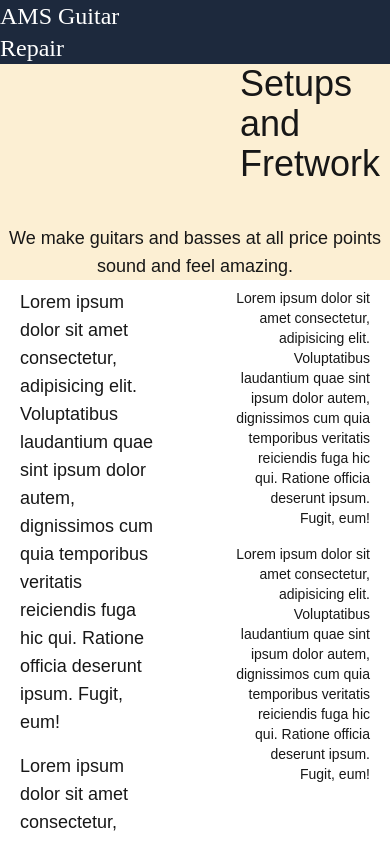
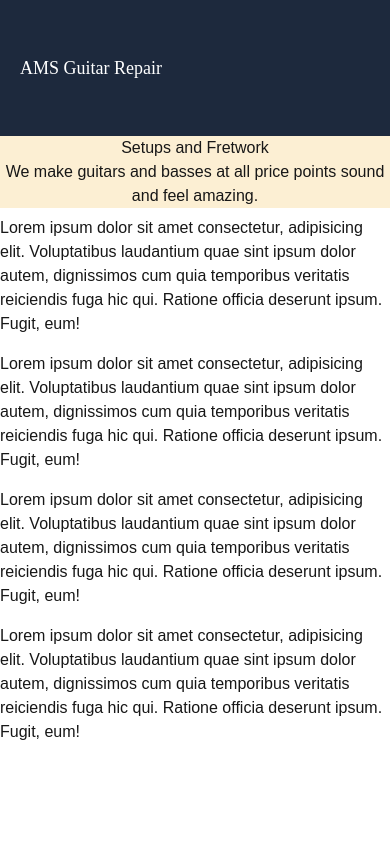
Before and after one commit to smitham50/ams-guitar-repair, a Next.js app: page / in a window 390 px wide. Shown: the top 841 px of the page. Built offline with nearby package versions, Linux system fonts and the light colour scheme.

Commit message:
Start adding breakpoints

```diff
--- a/src/app/components/Banner.tsx
+++ b/src/app/components/Banner.tsx
@@ -1,10 +1,10 @@
 const Banner: React.FC = () => {
   return (
-    <div className="flex flex-col h-68 bg-[#fcefd3]">
-      <p className="mt-auto mb-10 mx-60 text-center text-4xl text-[Pepi/Rudi]">
+    <div className="flex flex-col sm:h-30 md:h-68 bg-[#fcefd3]">
+      <p className="mt-auto md:mb-10 md:mx-60 text-center sm:txt-sm md:text-4xl text-[Pepi/Rudi]">
         Setups and Fretwork
       </p>
-      <p className="text-lg text-center mb-auto text-[Qanelas]">
+      <p className="sm:text-xs md:text-lg text-center mb-auto text-[Qanelas]">
         We make guitars and basses at all price points sound and feel amazing.
       </p>
     </div>
--- a/src/app/components/Body.tsx
+++ b/src/app/components/Body.tsx
@@ -1,7 +1,7 @@
 const Body: React.FC = () => {
   return (
-    <main className="flex-grow grid grid-cols-4 gap-20 text-[Qanelas]">
-      <div className="flex flex-col ml-5 col-span-2 text-lg">
+    <main className="md:flex-grow sm:flex sm:flex-col md:grid md:grid-cols-4 md:gap-20 text-[Qanelas]">
+      <div className="flex flex-col md:ml-5 md:col-span-2 md:text-lg">
         <p className="my-2">
           Lorem ipsum dolor sit amet consectetur, adipisicing elit. Voluptatibus
           laudantium quae sint ipsum dolor autem, dignissimos cum quia
@@ -15,7 +15,7 @@ const Body: React.FC = () => {
           ipsum. Fugit, eum!
         </p>
       </div>
-      <div className="flex flex-col mr-5 col-span-2 col-start-3 text-right text-sm">
+      <div className="flex flex-col md:mr-5 md:col-span-2 md:col-start-3 md:text-right md:text-sm">
         <p className="my-2">
           Lorem ipsum dolor sit amet consectetur, adipisicing elit. Voluptatibus
           laudantium quae sint ipsum dolor autem, dignissimos cum quia
--- a/src/app/components/Footer.tsx
+++ b/src/app/components/Footer.tsx
@@ -1,6 +1,6 @@
 const Footer: React.FC = () => {
   return (
-    <footer className="flex bottom-0 fixed sticky h-34 bg-[#ededed]">
+    <footer className="flex bottom-0 fixed sticky md:h-34 bg-[#ededed]">
       <p></p>
     </footer>
 
--- a/src/app/components/Header.tsx
+++ b/src/app/components/Header.tsx
@@ -2,8 +2,8 @@ import { BUSINESS_NAME } from "@/constants/constants";
 
 const Header: React.FC = () => {
   return (
-    <header className="bg-slate-800 h-34 grid grid-cols-3 gap-4 text:white @container">
-      <p className="m-auto text-white text-2xl font-[Gowun_Dodum]">{BUSINESS_NAME}</p>
+    <header className="bg-slate-800 h-34 grid sm:grid-cols-2 md:grid-cols-3 sm:gap-2 md:gap-4 text:white @container">
+      <p className="my-auto ml-5 text-white text-lg md:text-2xl font-[Gowun_Dodum]">{BUSINESS_NAME}</p>
     </header>
   );
 }
--- a/src/app/layout.tsx
+++ b/src/app/layout.tsx
@@ -1,6 +1,7 @@
 import type { Metadata } from "next";
 import { Geist, Geist_Mono } from "next/font/google";
 import "./globals.css";
+import { BUSINESS_NAME } from "@/constants/constants";
 
 const geistSans = Geist({
   variable: "--font-geist-sans",
@@ -14,7 +15,7 @@ const geistMono = Geist_Mono({
 
 export const metadata: Metadata = {
   metadataBase: new URL("https://ams-guitar-repair.vercel.app/"),
-  title: "AMS Guitar Repair",
+  title: BUSINESS_NAME,
   description: "Guitar repairs and setups in Brooklyn, New York",
 };
 
--- a/src/app/page.tsx
+++ b/src/app/page.tsx
@@ -5,7 +5,7 @@ import Footer from "./components/Footer";
 
 export default function Home() {
   return (
-    <div className="flex flex-col h-screen">
+    <div className="flex flex-col md:h-screen">
       <Header></Header>
       <Banner></Banner>
       <Body></Body>
```
